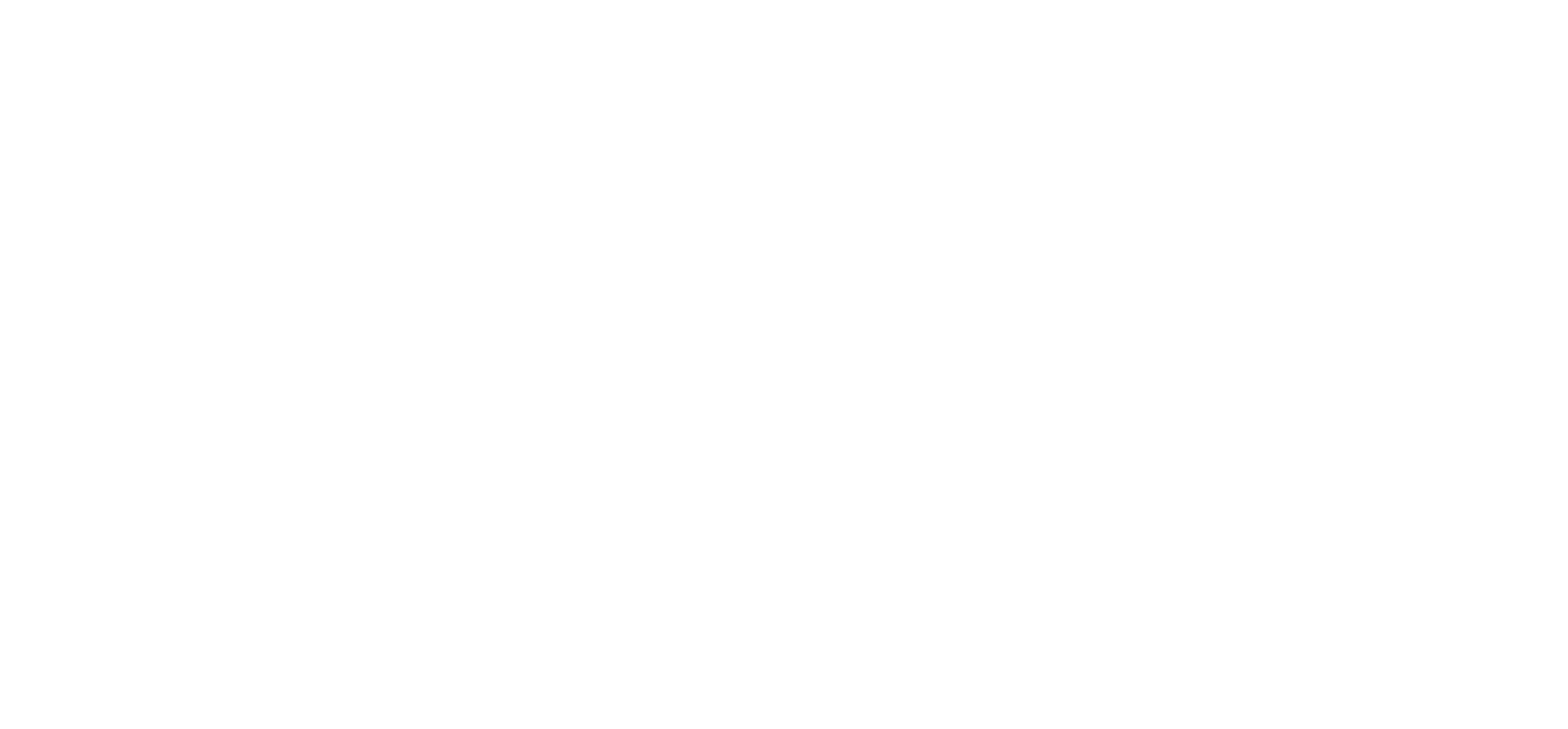
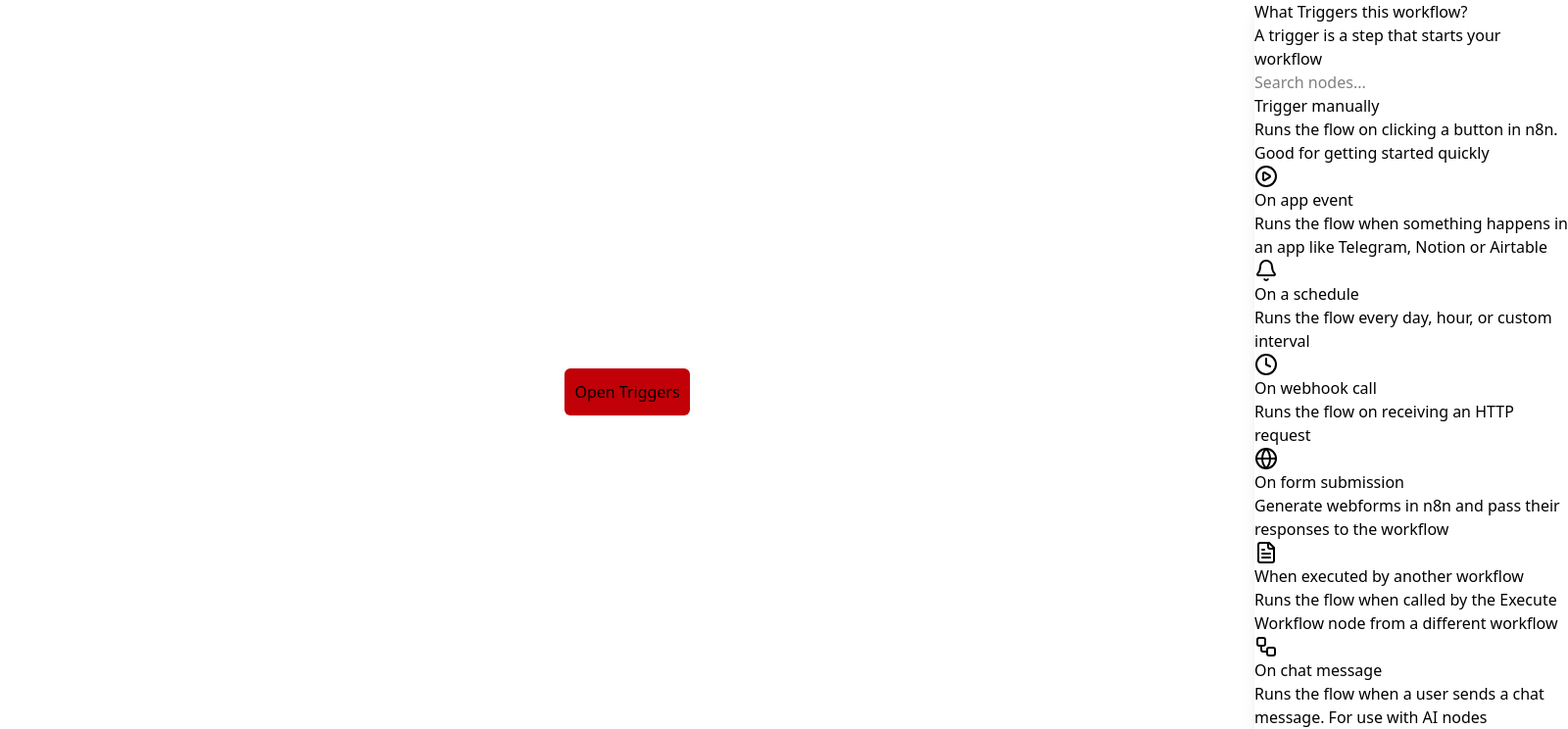
Before and after one commit to msanje/n8n-frontned, a React (Vite) app: page /test in a window 1280 px wide. Before the commit this address had no page. Shown: the top 744 px of the page at 98% size, 1600 px wide, since content can reach past the window. Built offline with nearby package versions, Linux system fonts and the light colour scheme.

Commit message:
triggers drawer initial checkpoint

```diff
--- a/src/App.tsx
+++ b/src/App.tsx
@@ -4,6 +4,7 @@
 import Home from "./components/Home";
 import Landing from "./components/Landing";
 import Workflow from "./components/Workflow";
+import Test from "./components/Test";
 
 function App() {
   return (
@@ -14,6 +15,7 @@
           <Route path="/home" element={<Home />} />
           <Route path="/dashbaord" element={<Dashboard />} />
           <Route path="/workflow" element={<Workflow />} />
+          <Route path="/test" element={<Test />} />
         </Routes>
       </main>
     </div>
--- a/src/components/Reactflow.tsx
+++ b/src/components/Reactflow.tsx
@@ -19,7 +19,7 @@
     position: { x: 200, y: 50 },
     data: {
       label: (
-        <div className="flex flex-col items-center justify-center text-gray-400">
+        <div className="flex flex-col items-center justify-center text-gray-400 cursor-pointer">
           <div className="w-12 h-12 rounded-md border-2 border-dashed border-gray-500 flex items-center justify-center">
             <span className="text-2xl">+</span>
           </div>
@@ -65,9 +65,9 @@
         fitView
       />
 
-      <div>
-        <Triggers />
-      </div>
+      {/* <div> */}
+      {/*   <Triggers /> */}
+      {/* </div> */}
     </div>
   );
 }
--- /dev/null
+++ b/src/components/Test.tsx
@@ -0,0 +1,33 @@
+import { useState } from "react";
+import Triggers from "./Triggers";
+
+function Test() {
+  const [show, setShow] = useState(false);
+
+  const sampleTrigger = {
+    id: "webhook",
+    title: "On webhook call",
+    description: "Runs the flow on receiving an HTTP request",
+  };
+
+  return (
+    <div>
+      <div className="relative flex items-center justify-center h-screen w-screen">
+        <button
+          className="bg-red-700 w-32 h-12 rounded-md cursor-pointer"
+          onClick={() => setShow(!show)}
+        >
+          {show ? "Close Triggers " : "Open Triggers"}
+        </button>
+      </div>
+
+      <Triggers
+        open={show}
+        trigger={sampleTrigger}
+        close={() => setShow(false)}
+      />
+    </div>
+  );
+}
+
+export default Test;
--- a/src/components/Triggers.tsx
+++ b/src/components/Triggers.tsx
@@ -1,8 +1,18 @@
 import { triggerOptions } from "../data/triggerOptions";
 
-function Triggers() {
+function Triggers({
+  open,
+  trigger,
+  close,
+}: {
+  open: boolean;
+  trigger?: any;
+  close: () => void;
+}) {
   return (
-    <div>
+    <div
+      className={`absolute top-0 right-0 h-full w-80 bg-white dark:bg-gray-800 shadow-lg transform transition-transform duration-200 ${open ? "translate-x-0" : "translate-x-full"}`}
+    >
       <h1>What Triggers this workflow?</h1>
       <p>A trigger is a step that starts your workflow</p>
       <input placeholder="Search nodes..." />
@@ -14,6 +24,10 @@
           <option.icon />
         </div>
       ))}
+
+      <button onClick={close} aria-label="Close">
+        x
+      </button>
     </div>
   );
 }
```
